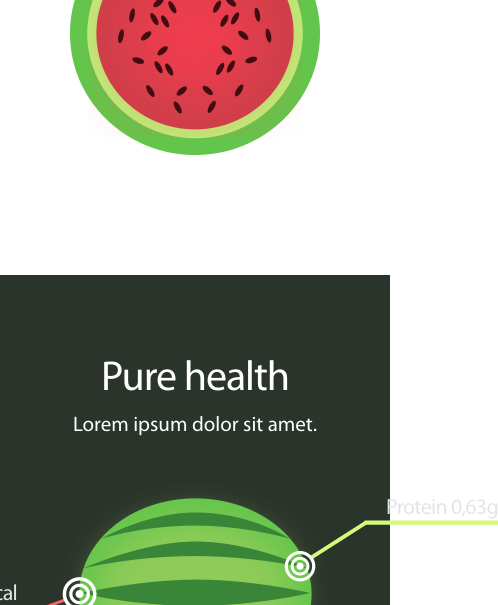
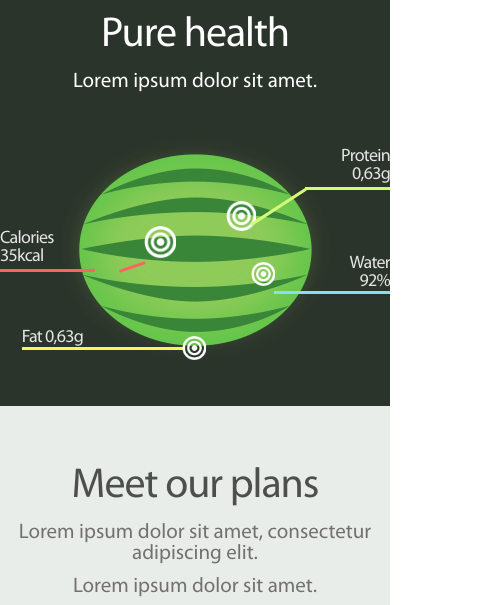
Before and after one commit to itisnobody/hydric, a plain HTML site: page index.html in a window 390 px wide. Shown: the part 1110-1715 px from the top of the page, 498 px wide, since content can reach past the window. Drawn offline with Linux system fonts and the light colour scheme.

Commit message:
dell unused, start adaptation

```diff
--- /dev/null
+++ b/css/media.css
@@ -0,0 +1,84 @@
+@media screen and (max-width: 1024px) {
+    section {
+        padding: 60px 0;
+    }
+
+    .header {
+        padding-bottom: 3.5rem;
+    }
+
+    .health,
+    .footer {
+        padding: 3rem 0;
+    }
+
+    .header,
+    .footer,
+    .section__wrap {
+        padding-left: 1rem;
+        padding-right: 1rem;
+    }
+
+    .plans__wrap {
+        margin: 0 auto;
+    }
+}
+
+@media screen and (max-width: 768px) {
+    html {
+        font-size: 14px;
+    }
+
+    .nav {
+        display: none;
+    }
+
+    .melon__component {
+        font-size: 18px;
+        line-height: 1;
+    }
+
+    .melon__calories {
+        margin-right: 100px;
+    }
+
+    .melon__calories::before {
+        top: 28px;
+        left: 144px;
+    }
+
+    .melon__calories::after {
+        left: 119px;
+    }
+
+    .melon__protein {
+        margin-left: 110px;
+    }
+
+    .melon__protein::before {
+        top: 83px;
+    }
+
+    .melon__water {
+        margin-left: 79px;
+    }
+
+    .melon__water::before {
+        top: 31px;
+    }
+
+    .melon__fat::before {
+        left: 160px;
+        top: 31px;
+    }
+
+    .footer {
+        padding-bottom: 0;
+    }
+}
+
+@media screen and (max-width: 640px) {
+    .melon {
+        /* width: 80%; */
+    }
+}
--- a/css/style.css
+++ b/css/style.css
@@ -3,12 +3,6 @@ html {
     font-size: 16px;
     line-height: 1;
     background-color: #fff;
-}
-
-@media screen and (max-width: 768px) {
-    html {
-        font-size: 14px;
-    }
 }
 
 h1,
@@ -22,7 +16,6 @@ h6 {
 }
 
 section {
-    /* padding: 6.25rem 0; */
     padding: 120px 0;
     /* letter-spacing: -0.72px; */
 }
@@ -97,7 +90,7 @@ section {
     margin: 12px auto;
 }
 
-.melon__wrap {
+.section__wrap {
     position: relative;
 }
 
@@ -141,71 +134,104 @@ section {
 
 .melon__component {
     position: absolute;
-    top: 20px;
-    left: 50%;
-    margin-left: 83px;
     font-size: 22px;
     color: #e5e5e5;
     letter-spacing: -0.72px;
+    border-bottom: 0.25rem solid;
+    line-height: 0.8em;
 }
 
-.melon__component::after {
+.melon__component::before {
+    content: '';
+    display: block;
+    position: relative;
+    width: 24px;
+    height: 24px;
+    background-image: url('../img/melon-shape.png');
+    background-size: cover;
+}
+
+.melon__protein::after,
+.melon__calories::after {
     position: relative;
     content: '';
     display: block;
-    width: 220px;
-    height: 70px;
-    background-image: url('../img/melon-sprite.png');
+    border-bottom: 0.2em solid;
+    top: 4px;
 }
 
 .melon__protein {
+    left: 50%;
+    bottom: 50%;
     text-align: right;
+    margin-left: 170px;
+    padding-left: 20px;
+    border-color: #d4fa7a;
+}
+
+.melon__protein::before {
+    top: 81px;
+    right: 99px;
+    width: 30px;
+    height: 30px;
 }
 
 .melon__protein::after {
-    background-position: -387px 0px;
+    border-color: #d4fa7a;
+    width: 65px;
+    right: 85px;
+    transform: rotate(-33deg);
+    transform-origin: 65px 0;
 }
 
 .melon__water {
-    top: 130px;
-    margin-left: 20px;
+    bottom: 20%;
+    left: 50%;
     text-align: right;
+    margin-left: 82px;
+    padding-left: 67px;
+    border-color: #8cdbf2;
 }
 
-.melon__water::after {
-    background-position: -323px -100px;
-    height: 25px;
-    top: -11px;
+.melon__water::before {
+    top: 31px;
+    right: 90px;
 }
 
 .melon__calories {
-    margin: 0;
-    margin-right: 98px;
-    left: auto;
+    margin-right: 155px;
+    padding-right: 20px;
     right: 50%;
-    top: 106px;
+    bottom: 26.5%;
+    border-color: #fd6363;
+}
+
+.melon__calories::before {
+    width: 32px;
+    height: 32px;
+    top: 26px;
+    left: 168px;
 }
 
 .melon__calories::after {
-    background-position: 0px -55px;
-    height: 36px;
-    top: -31px;
-    width: 205px;
+    border-color: #fd6363;
+    width: 27px;
+    left: 143px;
+    transform: rotate(-19deg);
+    transform-origin: 0 0;
 }
 
 .melon__fat {
-    margin: 0;
-    left: auto;
     right: 50%;
-    top: 190px;
-    margin-right: -9px;
+    bottom: 4%;
+    margin-right: 12px;
+    padding-right: 100px;
+    border-color: #fef45a;
 }
 
-.melon__fat::after {
-    background-position: -112px -160px;
-    height: 25px;
-    width: 200px;
-    top: -10px;
+.melon__fat::before {
+    top: 30px;
+    left: 174px;
 }
 
 .plans {
@@ -279,12 +305,6 @@ section {
     margin: 0 auto;
 }
 
-@media screen and (max-width: 1024px) {
-    .footer__wrap {
-        padding: 0 2%;
-    }
-}
-
 .footer__link {
     display: inline-block;
     font-family: 'Myriad Pro - Semibold';
--- a/index.html
+++ b/index.html
@@ -7,6 +7,7 @@
     <title>Hydric</title>
     <link rel="stylesheet" type="text/css" href="css/reset.css">
     <link rel="stylesheet" type="text/css" href="css/style.css">
+    <link rel="stylesheet" type="text/css" href="css/media.css">
     <link rel="stylesheet" type="text/css" href="css/bubn.css">
     <link rel="stylesheet" type="text/css" href="css/fonts.css">
 </head>
@@ -15,7 +16,7 @@
     <div class="wrap">
         <header class="header">
             <div class="header__wrap">
-                <a href="/" class="logo">Hydric</a>
+                <a href="#" class="logo">Hydric</a>
                 <nav class="nav">
                     <a class="nav__item" href="#">Home</a>
                     <a class="nav__item" href="#">About</a>
@@ -24,24 +25,24 @@
                     <a class="nav__item hover" href="#">Buy now</a>
                 </nav>
             </div>
+            <div class="section__wrap">
                 <h1 class="title">Sweet and delicious</h1>
-            <div class="melon__wrap">
                 <object data="img/melon01.png" type="" class="melon"></object>
             </div>
         </header>
-        <main>
+        <main class="main">
             <section class="flavor">
+                <div class="section__wrap">
                     <h2 class="title">More flavor and juiciness</h2>
                     <p class="title__caption">Lorem ipsum dolor sit amet, consectetur adipiscing elit.</p>
                     <p class="title__caption">Lorem ipsum dolor sit amet.</p>
-                <div class="melon__wrap">
                     <object data="img/melon02.png" type="" class="melon"></object>
                 </div>
             </section>
             <section class="health">
+                <div class="section__wrap">
                     <h2 class="title">Pure health</h2>
                     <p class="title__caption">Lorem ipsum dolor sit amet.</p>
-                <div class="melon__wrap">
                     <object data="img/melon03.png" type="" class="melon"></object>
                     <p class="melon__component melon__protein">Protein 0,63g</p>
                     <p class="melon__component melon__water">Water 92%</p>
@@ -50,6 +51,7 @@
                 </div>
             </section>
             <section class="plans">
+                <div class="section__wrap">
                     <h2 class="title">Meet our plans</h2>
                     <p class="title__caption">Lorem ipsum dolor sit amet, consectetur adipiscing elit.</p>
                     <p class="title__caption">Lorem ipsum dolor sit amet.</p>
@@ -76,6 +78,7 @@
                             <a href="" class="plans__details-bottom">View details</a>
                         </div>
                     </div>
+                </div>
             </section>
         </main>
         <footer class="footer">
```
Also changed, not shown: img/melon-calories.png (deleted), img/melon-calories.webp (deleted), img/melon-fat.png (deleted), img/melon-fat.webp (deleted), img/melon-protein.png (deleted), img/melon-protein.webp (deleted), img/melon-shape.png (added), img/melon-sprite.png (deleted), img/melon-sprite.webp (deleted), img/melon-water.png (deleted), img/melon-water.webp (deleted). Lines whose indentation alone changed are shown as unchanged.
